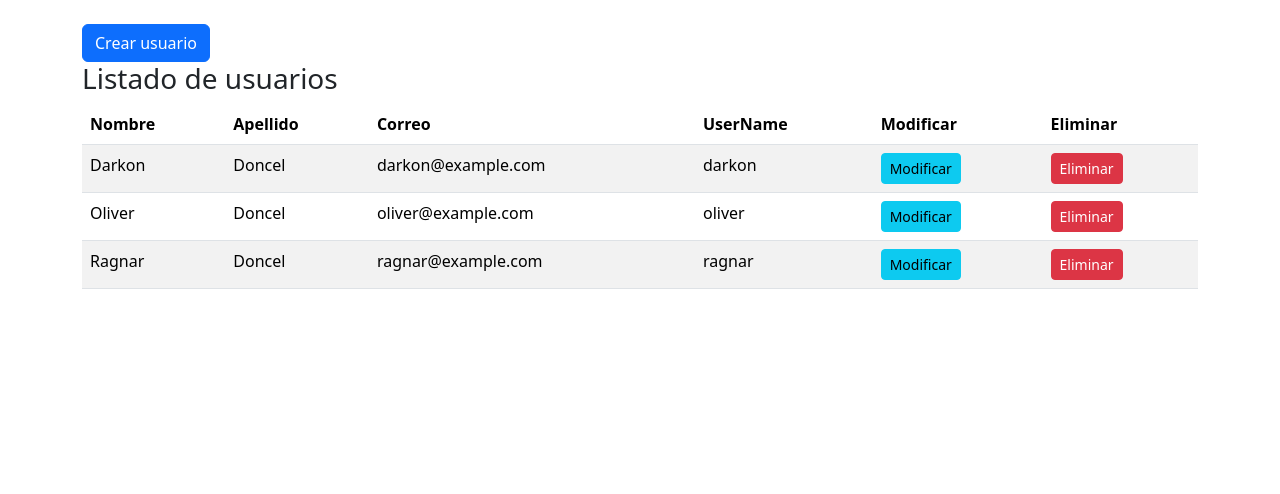
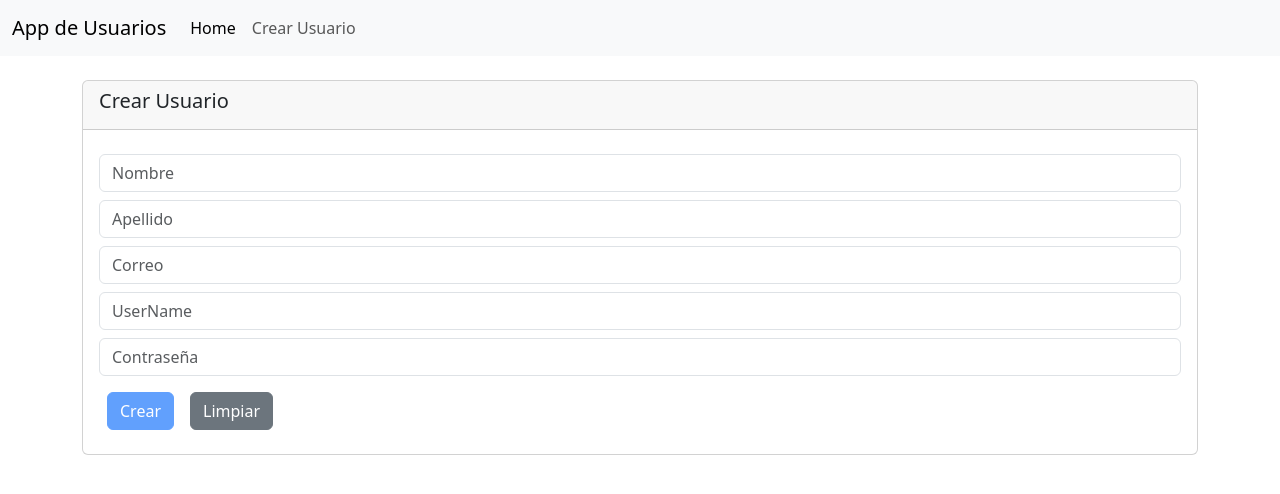
Before and after one commit to cadoncela/user-app, an Angular app: page /users/create in a window 1280 px wide. Before the commit this address led to /. Shown: the top 494 px of the page. Built offline with nearby package versions, Linux system fonts and the light colour scheme.

Commit message:
enrutamiento 1
enrutamiento1

```diff
--- a/src/app/app.routes.ts
+++ b/src/app/app.routes.ts
@@ -1,3 +1,24 @@
 import { Routes } from '@angular/router';
+import { UserComponent } from './components/user/user.component';
+import { UserFormComponent } from './components/user-form/user-form.component';
 
-export const routes: Routes = [];
+export const routes: Routes = [
+  {
+    path: '',
+    redirectTo: '/users',
+    pathMatch: 'full'
+
+  },
+  {
+    path: 'users',
+    component: UserComponent
+  },
+  {
+    path: 'users/create',
+    component: UserFormComponent
+  },
+  {
+    path: 'users/edit/:id',
+    component: UserFormComponent
+  }
+];
--- /dev/null
+++ b/src/app/components/navbar/navbar.component.html
@@ -0,0 +1,21 @@
+<nav class="navbar navbar-expand-lg bg-body-tertiary">
+  <div class="container-fluid">
+    <a class="navbar-brand" href="#">App de Usuarios</a>
+    <button class="navbar-toggler" type="button" data-bs-toggle="collapse" data-bs-target="#navbarNav" aria-controls="navbarNav" aria-expanded="false" aria-label="Toggle navigation">
+      <span class="navbar-toggler-icon"></span>
+    </button>
+    <div class="collapse navbar-collapse" id="navbarNav">
+      <ul class="navbar-nav">
+        <li class="nav-item">
+          <a class="nav-link active"
+              aria-current="page"
+              [routerLink]="['/users']"
+              [state]="{ users: users }">Home</a>
+        </li>
+        <li class="nav-item">
+          <a class="nav-link" [routerLink]="['/users/create']">Crear Usuario</a>
+        </li>
+      </ul>
+    </div>
+  </div>
+</nav>
--- a/src/app/components/user-app.component.html
+++ b/src/app/components/user-app.component.html
@@ -1,23 +1,4 @@
+<navbar [users]="users"></navbar>
 <div class="container my-4">
-  <button class="btn btn-primary"
-          (click)="setFlagModal()">
-    Crear usuario
-  </button>
-
-  <div class="row">
-    <div class="col">
-      <h3>{{ tittle }}</h3>
-      <user [users]="users"
-          (idUserEmitter)="removeUser($event)"
-          (selectedUserEmitter)="setSelectedUser($event)"></user>
-    </div>
-  </div>
+  <router-outlet></router-outlet>
 </div>
- @if (flagModal) {
-  <div class="abrir-modal animacion fadeIn">
-    <user-form (newUserEmitter)="addUser($event)"
-                [user]="selectedUser"
-                (modalEmitter)="setFlagModal()"></user-form>
-  </div>
-
-    }
--- a/src/app/components/user-app.component.ts
+++ b/src/app/components/user-app.component.ts
@@ -1,16 +1,17 @@
 import { Component, OnInit } from '@angular/core';
 import { User } from '../models/user';
 import { UserService } from '../services/user.service';
-import { UserComponent } from './user/user.component';
-import { UserFormComponent } from './user-form/user-form.component';
 import Swal from 'sweetalert2';
+import { Router, RouterOutlet } from '@angular/router';
+import { NavbarComponent } from './navbar/navbar.component';
+import { SharingDataService } from '../services/sharing-data.service';
 
 @Component({
   selector: 'user-app',
   standalone: true,
   imports: [
-    UserComponent,
-    UserFormComponent
+    RouterOutlet,
+    NavbarComponent
   ],
   templateUrl: './user-app.component.html',
   styleUrls: ['./user-app.component.css']
@@ -21,40 +22,45 @@ export class UserAppComponent implements OnInit {
 
   users: User[] = [];
 
-  selectedUser: User;
-
-  flagModal: boolean = false;
-
   constructor(
-    private service: UserService){
-      this.selectedUser = new User();
+    private router: Router,
+    private service: UserService,
+    private sharingService: SharingDataService){
     }
   ngOnInit(): void {
     this.findAll();
+
+    //se suscribe a los metodos, no se están ejecutando.
+    this.addUser();
+    this.removeUser();
   }
 
   findAll(): void{
     this.service.findAll().subscribe( users => this.users = users );
   }
 
-  addUser(user: User): void{
-
+  addUser(): void{
+    this.sharingService.newUserEmitter.subscribe( user => {
       if (user.id > 0){
             this.users = this.users.map( u => (u.id == user.id) ? { ... user} : u);
           }else {
             //se clona el arreglo de usuarios y se agrega el nuevo usuario
             this.users = [... this.users, { ...user, id: new Date().getTime() }];
           }
+
+          //Se hace el redirect hacia el listado de usuarios
+          this.router.navigate(['/users'], { state: { users: this.users } });
+
           Swal.fire({
             title: "Guardado!",
             text: "Usuario guardado correctamente!",
             icon: "success"
           });
-    this.selectedUser = new User();
-    this.setFlagModal();
+    });
   }
 
-  removeUser(id: number): void{
+  removeUser(): void{
+    this.sharingService.idUserEmitter.subscribe( id => {
         Swal.fire({
         title: "Está seguro?",
         text: "Eso no se puede revertir!",
@@ -66,6 +72,12 @@ export class UserAppComponent implements OnInit {
       }).then((result) => {
         if (result.isConfirmed) {
           this.users = this.users.filter(user => user.id != id);
+
+          // Se hace un redireccionamiento hacia una pagina distinta
+          // y luego(then) se regresa a la pagina principal para que quede refrescada la pagina
+          this.router.navigate(['/users/create'], { skipLocationChange: true}).then(() => {
+            this.router.navigate(['/users'], { state: { users: this.users } })
+          });
           Swal.fire({
             title: "Eliminado!",
             text: "Usuario eliminado.",
@@ -73,16 +85,7 @@ export class UserAppComponent implements OnInit {
           });
         }
       });
+    });
 
   }
-
-  setSelectedUser(user: User): void{
-    this.selectedUser = {... user};
-    this.flagModal = true;
 }
-
-  setFlagModal(): void{
-    this.flagModal = !this.flagModal;
-  }
-
-}
--- a/src/app/components/user-form/user-form.component.html
+++ b/src/app/components/user-form/user-form.component.html
@@ -1,15 +1,9 @@
-<div class="modal" tabindex="-1" style="display: block;">
-  <div class="modal-dialog">
-    <div class="modal-content">
-      <div class="modal-header">
-        <h5 class="modal-title">{{ (user.id > 0) ? 'Actualizar' : 'Crear' }} Usuario</h5>
-        <button type="button"
-            class="btn-close"
-            data-bs-dismiss="modal"
-            aria-label="Close"
-            (click)="onOpenClose()"></button>
+<div class="card">
+    <div class="card-content">
+      <div class="card-header">
+        <h5 class="card-title">{{ (user.id > 0) ? 'Actualizar' : 'Crear' }} Usuario</h5>
       </div>
-      <div class="modal-body">
+      <div class="card-body">
         <form (ngSubmit)="onSubmit(userForm)" #userForm="ngForm">
           <div>
             <input
@@ -129,14 +123,5 @@
           </div>
         </form>
       </div>
-      <div class="modal-footer">
-        <button type="button"
-              class="btn btn-secondary"
-              data-bs-dismiss="modal"
-              (click)="onOpenClose()">
-            cerrar
-        </button>
-      </div>
     </div>
-  </div>
 </div>
--- a/src/app/components/user-form/user-form.component.ts
+++ b/src/app/components/user-form/user-form.component.ts
@@ -1,6 +1,8 @@
 import { Component, EventEmitter, Input, Output } from '@angular/core';
 import { FormsModule, NgForm } from '@angular/forms';
 import { User } from '../../models/user';
+import { SharingDataService } from '../../services/sharing-data.service';
+import { Router } from '@angular/router';
 
 @Component({
   selector: 'user-form',
@@ -10,18 +12,24 @@ import { User } from '../../models/user';
 })
 export class UserFormComponent {
 
-  @Input() user: User;
+  user: User;
 
-  @Output() newUserEmitter: EventEmitter<User> = new EventEmitter();
-  @Output() modalEmitter = new EventEmitter();
 
-  constructor() {
-    this.user = new User();
+
+  constructor(
+    private router: Router,
+    private sharingData: SharingDataService) {
+    if (this.router.getCurrentNavigation()?.extras.state){
+      this.user = this.router.getCurrentNavigation()?.extras.state!['user'];
+    } else {
+      this.user = new User();
+    }
+
   }
 
   onSubmit(userForm: NgForm): void {
     if (userForm.valid) {
-      this.newUserEmitter.emit(this.user);
+      this.sharingData.newUserEmitter.emit(this.user);
       console.log(this.user);
     }
     userForm.reset();
@@ -33,8 +41,4 @@ export class UserFormComponent {
     userForm.resetForm();
   }
 
-  onOpenClose(): void {
-    this.modalEmitter.emit();
-  }
-
 }
--- a/src/app/components/user/user.component.html
+++ b/src/app/components/user/user.component.html
@@ -1,3 +1,7 @@
+<button class="btn btn-primary my-4"
+    [routerLink]="['/users/create']"  >
+    Crear usuario
+  </button>
 @if (users.length < 1) {
   <div class="alert alert-warning">
     No se encontraron registros!!
--- a/src/app/components/user/user.component.ts
+++ b/src/app/components/user/user.component.ts
@@ -1,25 +1,39 @@
-import { Component, EventEmitter, Input, Output } from '@angular/core';
+import { Component, EventEmitter } from '@angular/core';
 import { User } from '../../models/user';
+import { Router, RouterModule } from '@angular/router';
+import { UserService } from '../../services/user.service';
+import { state } from '@angular/animations';
+import { SharingDataService } from '../../services/sharing-data.service';
 
 @Component({
   selector: 'user',
   standalone: true,
-  imports: [],
+  imports: [RouterModule],
   templateUrl: './user.component.html'
 })
 export class UserComponent {
 
-  @Input() users: User[] = [];
+  users: User[] = [];
 
-  @Output() idUserEmitter: EventEmitter<number> = new EventEmitter();
-  @Output() selectedUserEmitter: EventEmitter<User> = new EventEmitter();
+  constructor(
+    private sharingData: SharingDataService,
+    private service: UserService,
+    private router: Router
+  ){
+      if (this.router.getCurrentNavigation()?.extras.state){
+        this.users = this.router.getCurrentNavigation()?.extras.state!['users'];
+      } else {
+        this.service.findAll().subscribe( users => this.users = users );
+      }
+
+  }
 
   onRemoveUser(id: number): void{
-    this.idUserEmitter.emit(id);
+    this.sharingData.idUserEmitter.emit(id);
   }
 
   onSelectUser(user: User): void{
-    this.selectedUserEmitter.emit(user);
+    this.router.navigate(['/users/edit', user.id], {state: {user}});
   }
 
 }
--- /dev/null
+++ b/src/app/services/sharing-data.service.ts
@@ -0,0 +1,21 @@
+import { EventEmitter, Injectable } from '@angular/core';
+import { User } from '../models/user';
+
+@Injectable({
+  providedIn: 'root'
+})
+export class SharingDataService {
+
+  private  _newUserEmitter: EventEmitter<User> = new EventEmitter();
+  private  _idUserEmitter: EventEmitter<number> = new EventEmitter();
+
+  constructor() { }
+
+  get newUserEmitter(){
+    return this._newUserEmitter;
+  }
+
+  get idUserEmitter(){
+    return this._idUserEmitter;
+  }
+}
```
Also changed, not shown: src/app/components/navbar/navbar.component.ts (added, +15 -0 lines). Lines whose indentation alone changed are shown as unchanged.
